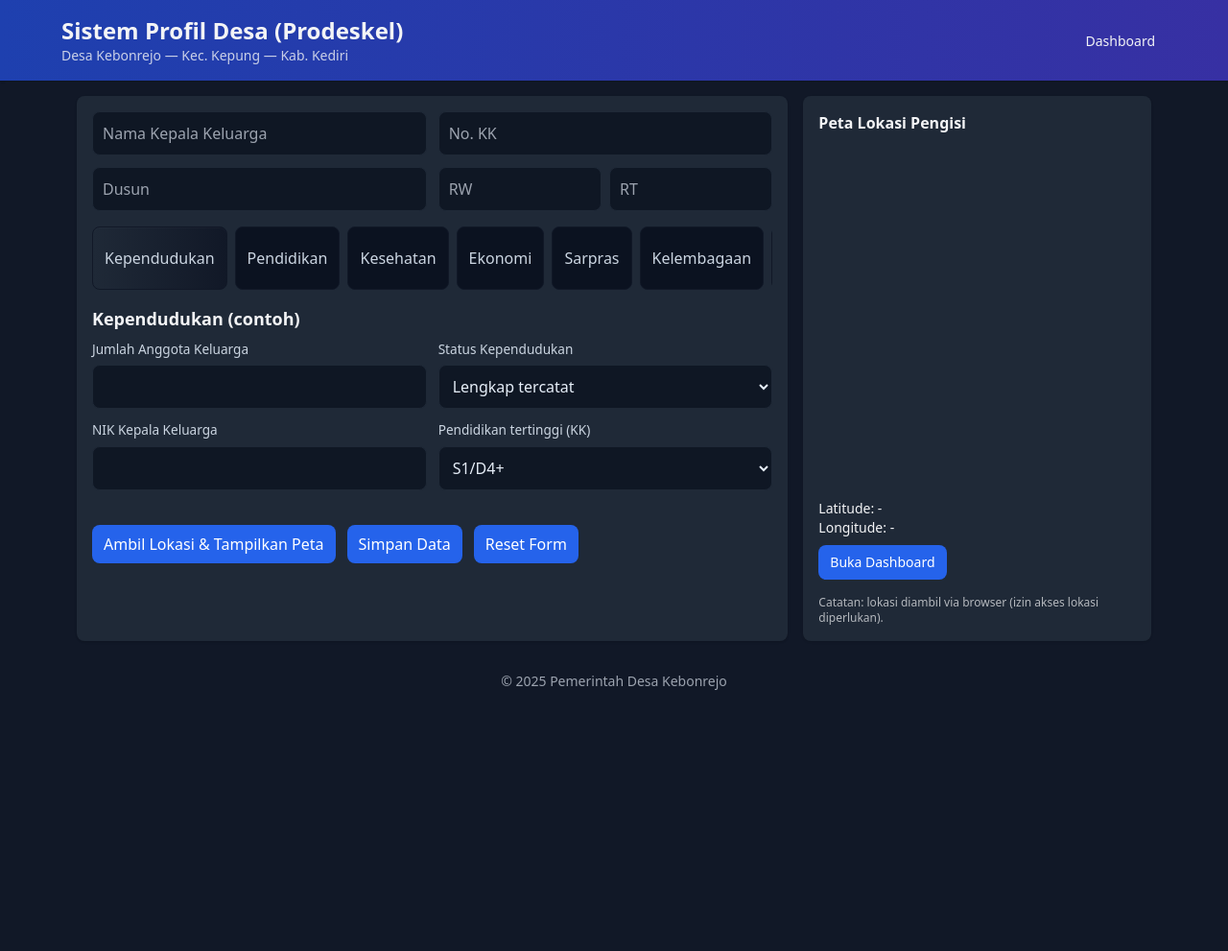
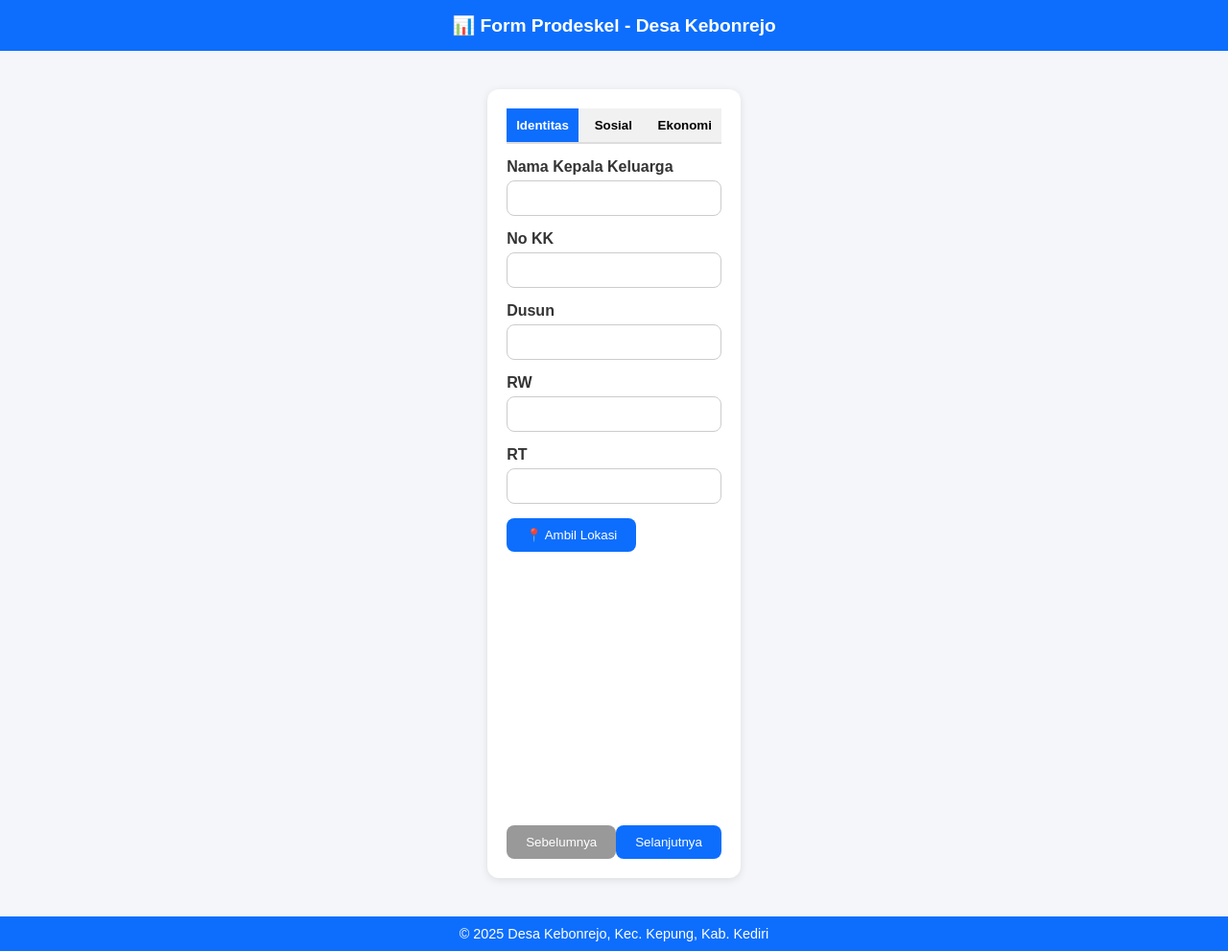
Before and after one commit to gamboel99/Helpdesk-PRODESKEL-Kebonrejo, a plain HTML site: page form.html in a window 1280 px wide. Shown: the whole page at 96% size. Before the commit the page ends 800 px from the top, so only its background shows below. Drawn offline with nearby package versions, Linux system fonts and the light colour scheme.

Commit message:
Update form.html

```diff
--- a/form.html
+++ b/form.html
@@ -1,184 +1,251 @@
-<!doctype html>
+<!DOCTYPE html>
 <html lang="id">
 <head>
-<meta charset="utf-8"/>
-<meta name="viewport" content="width=device-width,initial-scale=1"/>
+  <meta charset="UTF-8">
   <title>Form Prodeskel - Desa Kebonrejo</title>
-<link href="https://cdn.jsdelivr.net/npm/tailwindcss@2.2.19/dist/tailwind.min.css" rel="stylesheet">
-<link rel="stylesheet" href="https://unpkg.com/leaflet@1.9.4/dist/leaflet.css"/>
-<link rel="stylesheet" href="style.css"/>
+  <meta name="viewport" content="width=device-width, initial-scale=1.0">
+  <!-- Leaflet Map -->
+  <link rel="stylesheet" href="https://unpkg.com/leaflet/dist/leaflet.css"/>
+  <script src="https://unpkg.com/leaflet/dist/leaflet.js"></script>
+  <style>
+    /* Reset */
+    * { margin: 0; padding: 0; box-sizing: border-box; }
+    body {
+      font-family: Arial, sans-serif;
+      background-color: #f4f6f9;
+      color: #333;
+      min-height: 100vh;
+      display: flex;
+      flex-direction: column;
+    }
+
+    /* Navbar */
+    header {
+      background: #0d6efd;
+      color: white;
+      padding: 15px 20px;
+      text-align: center;
+      font-size: 1.2rem;
+      font-weight: bold;
+    }
+
+    /* Container */
+    .container {
+      flex: 1;
+      padding: 20px;
+      max-width: 900px;
+      margin: 20px auto;
+    }
+
+    /* Card */
+    .card {
+      background: white;
+      border-radius: 12px;
+      padding: 20px;
+      box-shadow: 0 2px 8px rgba(0,0,0,0.1);
+    }
+
+    /* Tabs */
+    .tabs {
+      display: flex;
+      border-bottom: 2px solid #ddd;
+      margin-bottom: 15px;
+    }
+    .tabs button {
+      flex: 1;
+      padding: 10px;
+      border: none;
+      background: #f1f1f1;
+      cursor: pointer;
+      font-weight: bold;
+    }
+    .tabs button.active {
+      background: #0d6efd;
+      color: white;
+    }
+
+    /* Form section */
+    .tab-content { display: none; }
+    .tab-content.active { display: block; }
+
+    .form-group {
+      margin-bottom: 15px;
+    }
+    label { font-weight: bold; display: block; margin-bottom: 5px; }
+    input, select {
+      width: 100%;
+      padding: 10px;
+      border: 1px solid #ccc;
+      border-radius: 8px;
+    }
+
+    /* Navigation buttons */
+    .nav-buttons {
+      display: flex;
+      justify-content: space-between;
+      margin-top: 20px;
+    }
+    .btn {
+      background: #0d6efd;
+      color: white;
+      border: none;
+      padding: 10px 20px;
+      border-radius: 8px;
+      cursor: pointer;
+    }
+    .btn:disabled { background: #999; cursor: not-allowed; }
+
+    /* Map */
+    #map { height: 250px; margin-top: 15px; border-radius: 10px; }
+
+    /* Footer */
+    footer {
+      background: #0d6efd;
+      color: white;
+      text-align: center;
+      padding: 10px;
+      font-size: 0.9rem;
+    }
+
+    /* Dark mode */
+    body.dark {
+      background: #181a1b;
+      color: #eee;
+    }
+    body.dark .card { background: #242526; color: #eee; }
+    body.dark header, body.dark footer { background: #111; }
+  </style>
 </head>
-<body class="bg-gray-900 text-gray-100">
-<header class="bg-gradient-to-r from-blue-800 to-indigo-800 p-4 shadow">
-  <div class="max-w-6xl mx-auto flex items-center justify-between">
-    <div>
-      <h1 class="text-2xl font-bold">Sistem Profil Desa (Prodeskel)</h1>
-      <div class="text-sm opacity-80">Desa Kebonrejo — Kec. Kepung — Kab. Kediri</div>
+<body>
+  <header>📊 Form Prodeskel - Desa Kebonrejo</header>
+
+  <div class="container">
+    <div class="card">
+      <!-- Tabs -->
+      <div class="tabs">
+        <button class="tab-btn active" onclick="showTab(0)">Identitas</button>
+        <button class="tab-btn" onclick="showTab(1)">Sosial</button>
+        <button class="tab-btn" onclick="showTab(2)">Ekonomi</button>
       </div>
-    <div>
-      <a href="index.html" class="text-sm bg-white/10 px-3 py-2 rounded">Dashboard</a>
+
+      <!-- Tab 1 -->
+      <div class="tab-content active">
+        <div class="form-group">
+          <label>Nama Kepala Keluarga</label>
+          <input type="text" id="nama" required>
         </div>
+        <div class="form-group">
+          <label>No KK</label>
+          <input type="text" id="kk" required>
         </div>
-</header>
-
-<main class="max-w-6xl mx-auto p-4">
-  <div class="grid grid-cols-1 md:grid-cols-3 gap-4">
-    <div class="col-span-2 bg-gray-800 p-4 rounded-lg shadow">
-      <form id="prodeskelForm" class="space-y-4">
-        <div class="grid grid-cols-1 md:grid-cols-2 gap-3">
-          <input type="text" name="nama" id="nama" placeholder="Nama Kepala Keluarga" class="input" required/>
-          <input type="text" name="no_kk" id="no_kk" placeholder="No. KK" class="input" required/>
-          <input type="text" name="dusun" id="dusun" placeholder="Dusun" class="input" required/>
-          <div class="flex space-x-2">
-            <input type="text" name="rw" id="rw" placeholder="RW" class="input"/>
-            <input type="text" name="rt" id="rt" placeholder="RT" class="input"/>
+        <div class="form-group">
+          <label>Dusun</label>
+          <input type="text" id="dusun">
+        </div>
+        <div class="form-group">
+          <label>RW</label>
+          <input type="text" id="rw">
+        </div>
+        <div class="form-group">
+          <label>RT</label>
+          <input type="text" id="rt">
+        </div>
+        <div class="form-group">
+          <button class="btn" onclick="getLocation()">📍 Ambil Lokasi</button>
+          <div id="map"></div>
         </div>
       </div>
 
-        <div class="tabs mt-2">
-          <nav class="flex space-x-2 overflow-x-auto pb-2">
-            <button type="button" class="tabbtn active" data-tab="tab-penduduk">Kependudukan</button>
-            <button type="button" class="tabbtn" data-tab="tab-pendidikan">Pendidikan</button>
-            <button type="button" class="tabbtn" data-tab="tab-kesehatan">Kesehatan</button>
-            <button type="button" class="tabbtn" data-tab="tab-ekonomi">Ekonomi</button>
-            <button type="button" class="tabbtn" data-tab="tab-sarpras">Sarpras</button>
-            <button type="button" class="tabbtn" data-tab="tab-kelembagaan">Kelembagaan</button>
-            <button type="button" class="tabbtn" data-tab="tab-potensi">Potensi</button>
-            <button type="button" class="tabbtn" data-tab="tab-keamanan">Keamanan</button>
-            <button type="button" class="tabbtn" data-tab="tab-sosbud">Sosial Budaya</button>
-          </nav>
-
-          <section id="tab-penduduk" class="tabpane">
-            <h3 class="text-lg font-semibold mb-2">Kependudukan (contoh)</h3>
-            <div class="grid md:grid-cols-2 gap-3">
-              <label class="field"><span>Jumlah Anggota Keluarga</span><input type="number" name="anggota" min="0" class="input"/></label>
-              <label class="field"><span>Status Kependudukan</span>
-                <select name="status_kependudukan" class="input">
-                  <option value="5">Lengkap tercatat</option>
-                  <option value="3">Sebagian tercatat</option>
-                  <option value="1">Tidak tercatat</option>
+      <!-- Tab 2 -->
+      <div class="tab-content">
+        <div class="form-group">
+          <label>Akses Air Bersih</label>
+          <select id="air">
+            <option value="5">Layak (5)</option>
+            <option value="3">Tidak Layak (3)</option>
+            <option value="1">Tidak Ada (1)</option>
           </select>
-              </label>
-              <label class="field"><span>NIK Kepala Keluarga</span><input type="text" name="nik" class="input"/></label>
-              <label class="field"><span>Pendidikan tertinggi (KK)</span>
-                <select name="pendidikan_kk" class="input">
-                  <option value="5">S1/D4+</option><option value="4">SMA</option><option value="3">SMP</option><option value="2">SD</option><option value="1">Tidak sekolah</option>
+        </div>
+        <div class="form-group">
+          <label>Sarana Kesehatan</label>
+          <select id="kesehatan">
+            <option value="5">Lengkap (5)</option>
+            <option value="3">Cukup (3)</option>
+            <option value="1">Tidak Ada (1)</option>
           </select>
-              </label>
         </div>
-          </section>
-
-          <section id="tab-pendidikan" class="tabpane hidden">
-            <h3 class="text-lg font-semibold mb-2">Pendidikan (contoh)</h3>
-            <div class="grid md:grid-cols-2 gap-3">
-              <label class="field"><span>Akses Sekolah Dasar</span>
-                <select name="akses_sd" class="input"><option value="5">Mudah</option><option value="3">Sedang</option><option value="1">Sulit</option></select>
-              </label>
-              <label class="field"><span>Persentase anak bersekolah</span>
-                <select name="persen_anak_sd" class="input"><option value="5">>95%</option><option value="4">80-95%</option><option value="3">60-80%</option><option value="2">40-60%</option><option value="1"><40%</option></select>
-              </label>
-            </div>
-          </section>
-
-          <section id="tab-kesehatan" class="tabpane hidden">
-            <h3 class="text-lg font-semibold mb-2">Kesehatan (contoh)</h3>
-            <div class="grid md:grid-cols-2 gap-3">
-              <label class="field"><span>Akses fasilitas kesehatan</span>
-                <select name="akses_kesehatan" class="input"><option value="5">Puskesmas/Klinik</option><option value="3">Posyandu/Poli</option><option value="1">Tidak ada</option></select>
-              </label>
-              <label class="field"><span>BPJS kepesertaan</span>
-                <select name="bpjs" class="input"><option value="5">Semua anggota</option><option value="3">Sebagian</option><option value="1">Tidak ada</option></select>
-              </label>
-            </div>
-          </section>
-
-          <section id="tab-ekonomi" class="tabpane hidden">
-            <h3 class="text-lg font-semibold mb-2">Ekonomi (contoh)</h3>
-            <div class="grid md:grid-cols-2 gap-3">
-              <label class="field"><span>Status pekerjaan kepala rumah tangga</span>
-                <select name="pekerjaan" class="input"><option value="5">Wirausaha tetap</option><option value="4">Pegawai</option><option value="3">Pekerja lepas</option><option value="1">Tidak bekerja</option></select>
-              </label>
-              <label class="field"><span>Aset produktif</span>
-                <select name="aset" class="input"><option value="5">Memadai</option><option value="3">Terbatas</option><option value="1">Tidak ada</option></select>
-              </label>
-            </div>
-          </section>
-
-          <section id="tab-sarpras" class="tabpane hidden">
-            <h3 class="text-lg font-semibold mb-2">Sarana & Prasarana (contoh)</h3>
-            <div class="grid md:grid-cols-2 gap-3">
-              <label class="field"><span>Akses air bersih</span>
-                <select name="air_bersih" class="input"><option value="5">PAM/PDAM</option><option value="3">Sumur terlindung</option><option value="1">Permukaan/tercemar</option></select>
-              </label>
-              <label class="field"><span>Kondisi jalan</span>
-                <select name="jalan" class="input"><option value="5">Aspal baik</option><option value="3">Kerikil/aspal rusak</option><option value="1">Tanah</option></select>
-              </label>
-            </div>
-          </section>
-
-          <section id="tab-kelembagaan" class="tabpane hidden">
-            <h3 class="text-lg font-semibold mb-2">Kelembagaan (contoh)</h3>
-            <div class="grid md:grid-cols-2 gap-3">
-              <label class="field"><span>Keaktifan PKK</span><select name="pkk" class="input"><option value="5">Sangat aktif</option><option value="3">Kadang</option><option value="1">Tidak aktif</option></select></label>
-              <label class="field"><span>Keberadaan BUMDes</span><select name="bumdes" class="input"><option value="5">Ada & aktif</option><option value="3">Ada tapi pasif</option><option value="1">Tidak ada</option></select></label>
-            </div>
-          </section>
-
-          <section id="tab-potensi" class="tabpane hidden">
-            <h3 class="text-lg font-semibold mb-2">Potensi Desa (contoh)</h3>
-            <div class="grid md:grid-cols-2 gap-3">
-              <label class="field"><span>Potensi Pertanian</span><select name="pertanian" class="input"><option value="5">Sangat baik</option><option value="3">Cukup</option><option value="1">Terbatas</option></select></label>
-              <label class="field"><span>Pariwisata</span><select name="pariwisata" class="input"><option value="5">Ada & berkembang</option><option value="3">Ada tapi kecil</option><option value="1">Tidak ada</option></select></label>
-            </div>
-          </section>
-
-          <section id="tab-keamanan" class="tabpane hidden">
-            <h3 class="text-lg font-semibold mb-2">Keamanan</h3>
-            <div class="grid md:grid-cols-2 gap-3">
-              <label class="field"><span>Kondisi keamanan</span><select name="keamanan" class="input"><option value="5">Sangat aman</option><option value="3">Relatif aman</option><option value="1">Rawan</option></select></label>
-              <label class="field"><span>Siskamling aktif</span><select name="siskamling" class="input"><option value="5">Rutin</option><option value="3">Kadang</option><option value="1">Tidak</option></select></label>
-            </div>
-          </section>
-
-          <section id="tab-sosbud" class="tabpane hidden">
-            <h3 class="text-lg font-semibold mb-2">Sosial Budaya</h3>
-            <div class="grid md:grid-cols-2 gap-3">
-              <label class="field"><span>Gotong royong</span><select name="gotong" class="input"><option value="5">Rutin</option><option value="3">Kadang</option><option value="1">Tidak</option></select></label>
-              <label class="field"><span>Pelestarian budaya</span><select name="budaya" class="input"><option value="5">Aktif</option><option value="3">Ada tapi terbatas</option><option value="1">Tidak</option></select></label>
-            </div>
-          </section>
-
       </div>
 
-        <div class="flex items-center space-x-3 pt-3">
-          <button id="btnCapture" type="button" class="btn">Ambil Lokasi & Tampilkan Peta</button>
-          <button id="btnSave" type="submit" class="btn bg-green-600">Simpan Data</button>
-          <button id="btnReset" type="button" class="btn bg-gray-600">Reset Form</button>
-          <div id="scorePreview" class="ml-auto text-sm opacity-80"></div>
+      <!-- Tab 3 -->
+      <div class="tab-content">
+        <div class="form-group">
+          <label>Mata Pencaharian Utama</label>
+          <select id="pekerjaan">
+            <option value="5">Tetap (5)</option>
+            <option value="3">Tidak Tetap (3)</option>
+            <option value="1">Tidak Ada (1)</option>
+          </select>
+        </div>
+        <div class="form-group">
+          <label>Pendapatan Bulanan</label>
+          <select id="pendapatan">
+            <option value="5">> Rp 5 jt</option>
+            <option value="3">Rp 1–5 jt</option>
+            <option value="1">< Rp 1 jt</option>
+          </select>
+        </div>
       </div>
 
-      </form>
+      <!-- Navigation -->
+      <div class="nav-buttons">
+        <button class="btn" id="prevBtn" onclick="nextPrev(-1)" disabled>Sebelumnya</button>
+        <button class="btn" id="nextBtn" onclick="nextPrev(1)">Selanjutnya</button>
+      </div>
+    </div>
   </div>
 
-    <aside class="bg-gray-800 p-4 rounded-lg shadow">
-      <h3 class="font-semibold mb-2">Peta Lokasi Pengisi</h3>
-      <div id="map" style="height:360px;" class="rounded"></div>
-      <div class="mt-3 text-sm">
-        <div>Latitude: <span id="latText">-</span></div>
-        <div>Longitude: <span id="lngText">-</span></div>
-        <div class="mt-2"><button id="openDashboard" class="btn">Buka Dashboard</button></div>
-        <div class="mt-4 text-xs opacity-70">Catatan: lokasi diambil via browser (izin akses lokasi diperlukan).</div>
-      </div>
-    </aside>
-  </div>
-</main>
+  <footer>© 2025 Desa Kebonrejo, Kec. Kepung, Kab. Kediri</footer>
 
-<footer class="text-center text-sm text-gray-400 py-4">© 2025 Pemerintah Desa Kebonrejo</footer>
+  <script>
+    let currentTab = 0;
+    function showTab(n) {
+      document.querySelectorAll(".tab-btn").forEach((btn,i)=>{
+        btn.classList.toggle("active", i===n);
+      });
+      document.querySelectorAll(".tab-content").forEach((tab,i)=>{
+        tab.classList.toggle("active", i===n);
+      });
+      currentTab = n;
+      document.getElementById("prevBtn").disabled = n===0;
+      document.getElementById("nextBtn").innerText = n===2 ? "Simpan" : "Selanjutnya";
+    }
+    function nextPrev(n) {
+      let newTab = currentTab + n;
+      if(newTab < 0 || newTab > 2) return;
+      if(newTab===3){ alert("Data tersimpan!"); return; }
+      showTab(newTab);
+    }
 
-<script src="https://unpkg.com/leaflet@1.9.4/dist/leaflet.js"></script>
-<script src="https://cdn.jsdelivr.net/npm/xlsx@0.18.5/dist/xlsx.full.min.js"></script>
-<script src="app.js"></script>
-<script src="map.js"></script>
-<script src="export.js"></script>
+    // Leaflet map
+    let map, marker;
+    function getLocation() {
+      if (navigator.geolocation) {
+        navigator.geolocation.getCurrentPosition(pos => {
+          let lat = pos.coords.latitude;
+          let lng = pos.coords.longitude;
+          if(!map){
+            map = L.map('map').setView([lat, lng], 15);
+            L.tileLayer('https://{s}.tile.openstreetmap.org/{z}/{x}/{y}.png', {
+              attribution: '© OpenStreetMap'
+            }).addTo(map);
+          }
+          if(marker) map.removeLayer(marker);
+          marker = L.marker([lat,lng]).addTo(map).bindPopup("Lokasi Anda").openPopup();
+        });
+      } else {
+        alert("Browser tidak mendukung GPS");
+      }
+    }
+  </script>
 </body>
 </html>
```
Lines whose indentation alone changed are shown as unchanged.
